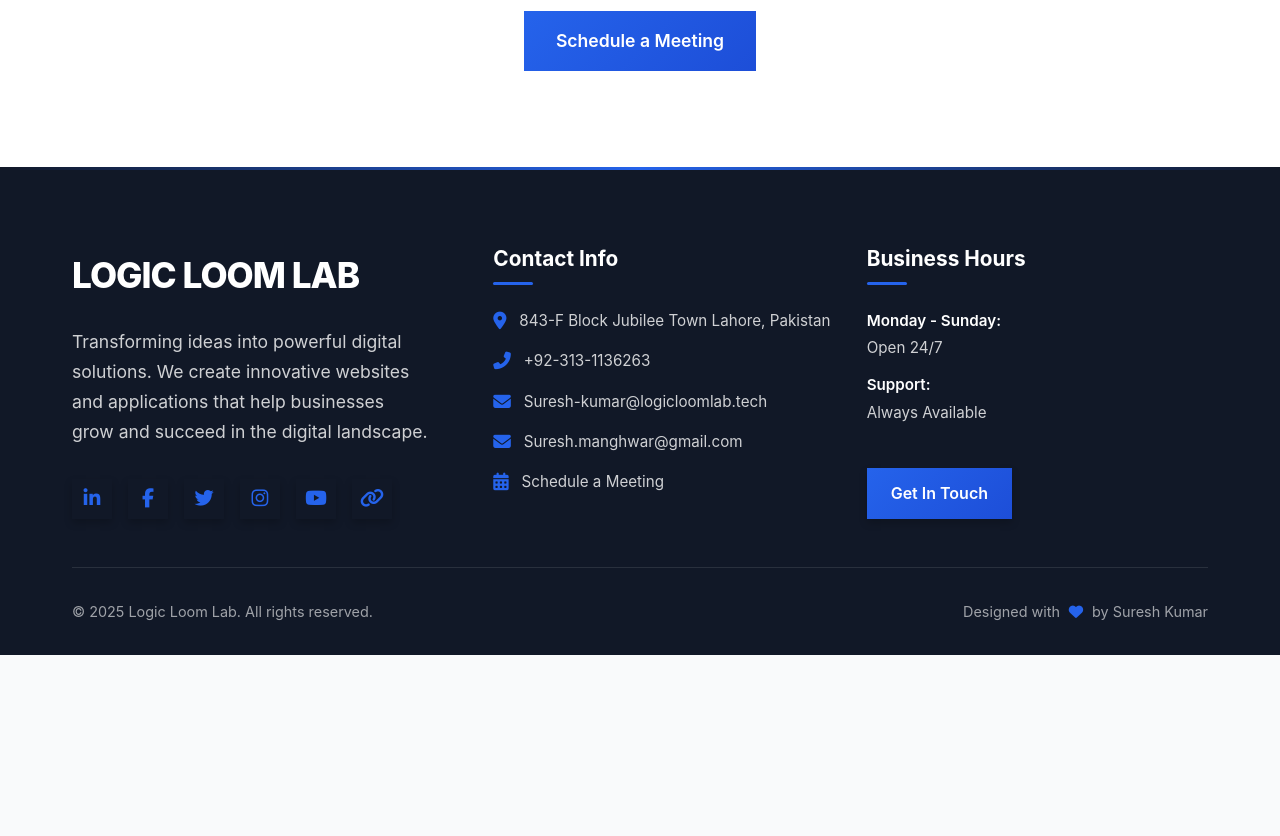
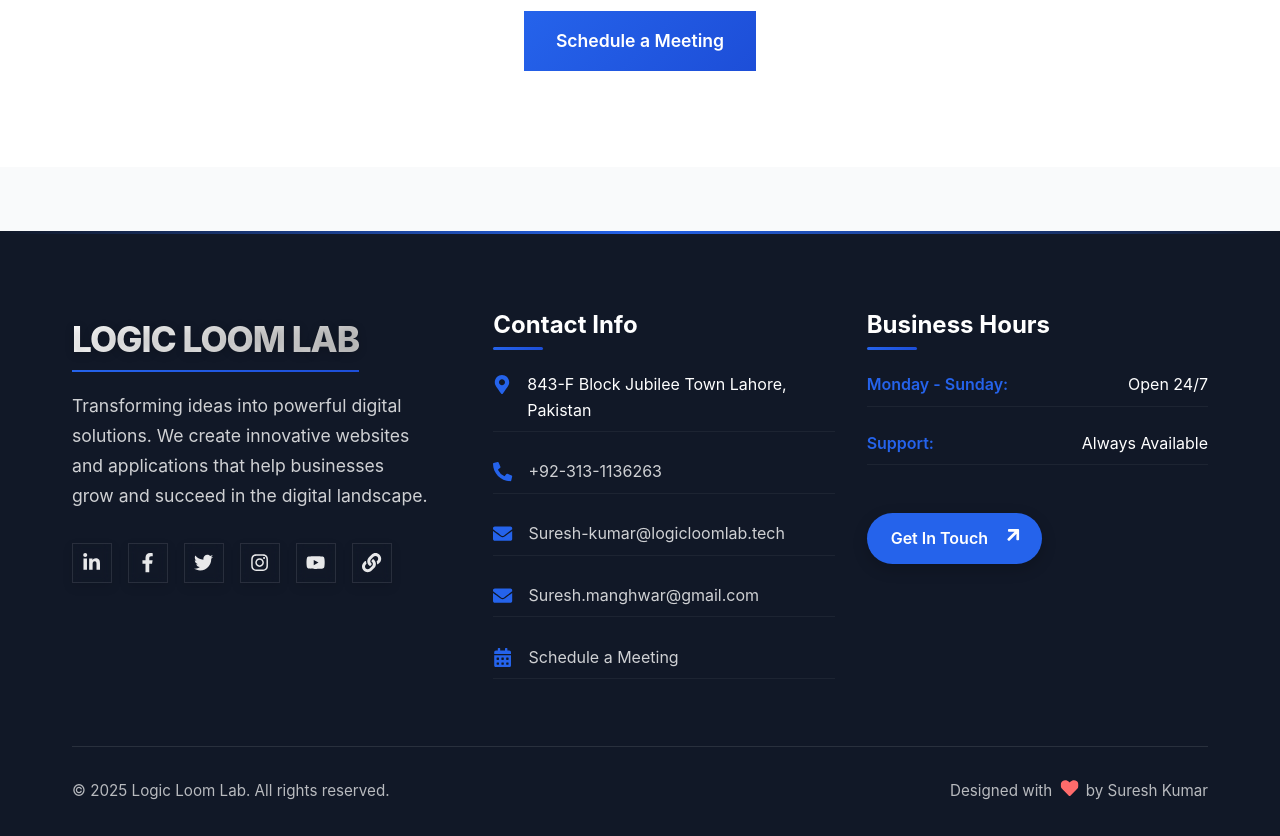
Before and after one commit to Suresh-cs-q/LOGIC-LOOM-WEBSITE, a React (Vite) app: page /contact in a window 1280 px wide. Shown: the part 2200-3036 px from the top of the page. Before the commit the page ends 2855 px from the top, so only its background shows below. Built offline with nearby package versions, Linux system fonts and the light colour scheme.

Commit message:
Enhance footer with modern UI and animations

```diff
--- a/src/components/layout/Footer.css
+++ b/src/components/layout/Footer.css
@@ -4,6 +4,25 @@
   padding: 5rem 0 2rem;
   position: relative;
   overflow: hidden;
+  margin-top: 4rem;
+}
+
+.footer-wave {
+  position: absolute;
+  top: -100px;
+  left: 0;
+  width: 100%;
+  height: 100px;
+  overflow: hidden;
+  line-height: 0;
+  transform: rotate(180deg);
+}
+
+.footer-wave svg {
+  position: relative;
+  display: block;
+  width: calc(100% + 1.3px);
+  height: 100px;
 }
 
 .footer::before {
@@ -19,6 +38,7 @@
     var(--primary-color),
     transparent
   );
+  z-index: 2;
 }
 
 .footer::after {
@@ -63,24 +83,19 @@
   letter-spacing: -1px;
   display: inline-block;
   position: relative;
+  background: linear-gradient(to right, #ffffff, #cccccc);
+  -webkit-background-clip: text;
+  background-clip: text;
+  -webkit-text-fill-color: transparent;
+  text-shadow: 0 2px 10px rgba(0, 0, 0, 0.2);
 }
 
-.footer-logo::after {
-  content: '';
+.logo-underline {
   position: absolute;
   bottom: -5px;
   left: 0;
-  width: 100%;
   height: 2px;
   background: var(--gradient-primary);
-  transform: scaleX(0);
-  transform-origin: right;
-  transition: transform 0.4s ease;
-}
-
-.footer-logo:hover::after {
-  transform: scaleX(1);
-  transform-origin: left;
 }
 
 .footer-description {
@@ -99,17 +114,19 @@
 .social-link {
   width: 40px;
   height: 40px;
+  border-radius: 50%;
   background: rgba(255, 255, 255, 0.1);
-  border-radius: 50%;
   display: flex;
   align-items: center;
   justify-content: center;
   color: var(--white);
   text-decoration: none;
-  transition: var(--transition-normal);
   position: relative;
   overflow: hidden;
-  box-shadow: 0 4px 8px rgba(0, 0, 0, 0.2);
+  transition: all 0.3s ease;
+  border: 1px solid rgba(255, 255, 255, 0.1);
+  backdrop-filter: blur(5px);
+  box-shadow: 0 4px 10px rgba(0, 0, 0, 0.1);
 }
 
 .social-link::before {
@@ -122,26 +139,27 @@
   background: var(--gradient-primary);
   opacity: 0;
   transition: opacity 0.3s ease;
+  z-index: -1;
 }
 
 .social-link:hover {
   transform: translateY(-5px);
-  box-shadow: 0 6px 12px rgba(0, 0, 0, 0.3);
+  box-shadow: 0 8px 20px rgba(0, 0, 0, 0.2);
 }
 
 .social-link:hover::before {
   opacity: 1;
 }
 
-.social-link i {
+.social-link svg {
   font-size: 1.2rem;
-  position: relative;
-  z-index: 1;
-  transition: transform 0.3s ease;
+  transition: all 0.3s ease;
+  color: rgba(255, 255, 255, 0.9);
 }
 
-.social-link:hover i {
+.social-link:hover svg {
   transform: scale(1.2);
+  color: var(--white);
 }
 
 /* Links Section */
@@ -157,110 +175,54 @@
 }
 
 .footer-title {
-  font-size: 1.3rem;
+  font-size: 1.5rem;
   font-weight: 700;
   color: var(--white);
   margin-bottom: 1.5rem;
   position: relative;
-  padding-bottom: 0.8rem;
+  display: inline-block;
 }
 
-.footer-title::after {
-  content: '';
+.title-underline {
   position: absolute;
-  bottom: 0;
+  bottom: -10px;
   left: 0;
-  width: 40px;
   height: 3px;
-  background: var(--primary-color);
-  border-radius: var(--border-radius-full);
+  background: var(--gradient-primary);
+  border-radius: 3px;
 }
 
-/* Menu Links */
-.footer-menu {
-  list-style: none;
-  padding: 0;
-  margin: 0;
-  display: flex;
-  flex-direction: column;
-  gap: 0.8rem;
-}
-
-.footer-menu li {
-  position: relative;
-  padding-left: 0;
-  transition: var(--transition-normal);
-}
-
-.footer-menu li:hover {
-  padding-left: 8px;
-}
-
-.footer-menu a {
-  color: rgba(255, 255, 255, 0.8);
-  text-decoration: none;
-  font-size: 1rem;
-  transition: var(--transition-normal);
-  display: inline-block;
-  position: relative;
-}
-
-.footer-menu a::after {
-  content: '';
-  position: absolute;
-  bottom: -2px;
-  left: 0;
-  width: 100%;
-  height: 1px;
-  background: var(--primary-color);
-  transform: scaleX(0);
-  transform-origin: right;
-  transition: transform 0.3s ease;
-}
-
-.footer-menu a:hover {
-  color: var(--primary-color);
-}
-
-.footer-menu a:hover::after {
-  transform: scaleX(1);
-  transform-origin: left;
-}
-
-/* Contact Info */
+/* Contact List */
 .footer-contact {
   list-style: none;
   padding: 0;
   margin: 0;
-  display: flex;
-  flex-direction: column;
-  gap: 1rem;
 }
 
 .footer-contact li {
   display: flex;
   align-items: flex-start;
-  gap: 0.8rem;
-  color: rgba(255, 255, 255, 0.8);
-  font-size: 0.95rem;
-  transition: var(--transition-normal);
+  margin-bottom: 1.2rem;
+  padding: 0.5rem 0;
+  transition: all 0.3s ease;
+  border-bottom: 1px solid rgba(255, 255, 255, 0.05);
 }
 
 .footer-contact li:hover {
-  color: var(--white);
   transform: translateX(5px);
 }
 
-.footer-contact i {
+.footer-icon {
   color: var(--primary-color);
-  font-size: 1.1rem;
-  margin-top: 3px;
+  font-size: 1.2rem;
+  margin-right: 1rem;
+  margin-top: 0.2rem;
 }
 
 .footer-contact a {
-  color: inherit;
+  color: rgba(255, 255, 255, 0.8);
   text-decoration: none;
-  transition: color 0.3s ease;
+  transition: all 0.3s ease;
   position: relative;
   display: inline-block;
 }
@@ -270,91 +232,138 @@
   position: absolute;
   bottom: -2px;
   left: 0;
-  width: 100%;
+  width: 0;
   height: 1px;
   background: var(--primary-color);
-  transform: scaleX(0);
-  transform-origin: right;
-  transition: transform 0.3s ease;
+  transition: width 0.3s ease;
 }
 
 .footer-contact a:hover {
-  color: var(--primary-color);
+  color: var(--white);
 }
 
 .footer-contact a:hover::after {
-  transform: scaleX(1);
-  transform-origin: left;
+  width: 100%;
 }
 
-/* Business Hours */
+/* Hours List */
 .footer-hours {
   list-style: none;
   padding: 0;
-  margin: 0 0 1.5rem;
-  display: flex;
-  flex-direction: column;
-  gap: 0.8rem;
+  margin: 0;
 }
 
 .footer-hours li {
   display: flex;
-  flex-direction: column;
-  color: rgba(255, 255, 255, 0.8);
-  font-size: 0.95rem;
+  justify-content: space-between;
+  margin-bottom: 1rem;
+  padding: 0.5rem 0;
+  border-bottom: 1px solid rgba(255, 255, 255, 0.05);
 }
 
 .footer-hours .day {
   font-weight: 600;
-  color: var(--white);
-  margin-bottom: 0.2rem;
+  color: var(--primary-color);
 }
 
+/* CTA Button */
 .footer-cta {
-  margin-top: auto;
+  margin-top: 2rem;
 }
 
 .footer-cta-button {
-  display: inline-block;
+  display: inline-flex;
+  align-items: center;
+  gap: 0.75rem;
   padding: 0.8rem 1.5rem;
-  background: var(--gradient-primary);
+  background: var(--primary-color);
   color: var(--white);
   text-decoration: none;
-  border-radius: var(--border-radius);
+  border-radius: 50px;
   font-weight: 600;
-  transition: var(--transition-normal);
-  box-shadow: 0 4px 8px rgba(0, 0, 0, 0.2);
+  transition: all 0.3s ease;
+  box-shadow: 0 5px 15px rgba(0, 0, 0, 0.2);
+  position: relative;
+  overflow: hidden;
+}
+
+.footer-cta-button::before {
+  content: '';
+  position: absolute;
+  top: 0;
+  left: -100%;
+  width: 100%;
+  height: 100%;
+  background: linear-gradient(90deg, transparent, rgba(255, 255, 255, 0.2), transparent);
+  transition: all 0.6s ease;
 }
 
 .footer-cta-button:hover {
-  transform: translateY(-3px);
-  box-shadow: 0 6px 12px rgba(0, 0, 0, 0.3);
+  transform: translateY(-5px);
+  box-shadow: 0 10px 25px rgba(0, 0, 0, 0.3);
+  background: var(--primary-dark, #0056b3);
+}
+
+.footer-cta-button:hover::before {
+  left: 100%;
+}
+
+.cta-icon {
+  font-size: 0.9rem;
+  transform: rotate(45deg);
 }
 
 /* Footer Bottom */
 .footer-bottom {
+  border-top: 1px solid rgba(255, 255, 255, 0.1);
   padding-top: 2rem;
-  border-top: 1px solid rgba(255, 255, 255, 0.1);
   display: flex;
   justify-content: space-between;
   align-items: center;
-  color: rgba(255, 255, 255, 0.6);
-  font-size: 0.9rem;
+  flex-wrap: wrap;
+  gap: 1rem;
 }
 
 .footer-bottom p {
-  margin: 0;
+  color: rgba(255, 255, 255, 0.7);
+  font-size: 0.95rem;
 }
 
-.footer-bottom .fas.fa-heart {
-  color: var(--primary-color);
+.heart-icon {
+  color: #ff6b6b;
   margin: 0 0.3rem;
 }
 
-/* Responsive Styles */
+/* Scroll to Top Button */
+.scroll-to-top {
+  position: fixed;
+  bottom: 30px;
+  right: 30px;
+  width: 50px;
+  height: 50px;
+  border-radius: 50%;
+  background: var(--primary-color);
+  color: var(--white);
+  display: flex;
+  align-items: center;
+  justify-content: center;
+  cursor: pointer;
+  border: none;
+  box-shadow: 0 5px 15px rgba(0, 0, 0, 0.2);
+  z-index: 100;
+  transition: all 0.3s ease;
+}
+
+.scroll-to-top:hover {
+  background: var(--primary-dark, #0056b3);
+  transform: translateY(-5px);
+  box-shadow: 0 10px 25px rgba(0, 0, 0, 0.3);
+}
+
+/* Media Queries */
 @media screen and (max-width: 1200px) {
   .footer-top {
-    grid-template-columns: 1fr 1.5fr;
+    gap: 3rem;
   }
 }
 
@@ -365,22 +374,19 @@
   }
 
   .footer-branding {
-    text-align: center;
-    align-items: center;
+    max-width: 600px;
   }
 
-  .footer-title::after {
-    left: 50%;
-    transform: translateX(-50%);
+  .title-underline {
+    width: 50px !important;
   }
 
   .footer-social {
-    justify-content: center;
+    margin-bottom: 1rem;
   }
 
   .footer-links {
     grid-template-columns: repeat(2, 1fr);
-    gap: 3rem;
   }
 }
 
@@ -391,37 +397,37 @@
 
   .footer-links {
     grid-template-columns: 1fr;
-    gap: 2.5rem;
+    gap: 2rem;
   }
 
   .footer-title {
-    text-align: center;
+    font-size: 1.3rem;
   }
 
   .footer-contact {
-    align-items: center;
+    margin-bottom: 2rem;
   }
 
   .footer-contact li {
-    justify-content: center;
+    margin-bottom: 1rem;
   }
 
   .footer-hours {
-    align-items: center;
+    margin-bottom: 2rem;
   }
 
   .footer-hours li {
-    align-items: center;
+    margin-bottom: 0.8rem;
   }
 
   .footer-cta {
-    text-align: center;
+    margin-top: 1rem;
   }
 
   .footer-bottom {
     flex-direction: column;
-    gap: 1rem;
     text-align: center;
+    gap: 0.5rem;
   }
 }
 
@@ -445,6 +451,18 @@
   .footer-contact li,
   .footer-menu a,
   .footer-hours li {
-    font-size: 0.9rem;
+    font-size: 0.95rem;
+  }
+
+  .footer-cta-button {
+    width: 100%;
+    justify-content: center;
+  }
+
+  .scroll-to-top {
+    width: 40px;
+    height: 40px;
+    bottom: 20px;
+    right: 20px;
   }
 }
--- a/src/components/layout/Footer.jsx
+++ b/src/components/layout/Footer.jsx
@@ -1,96 +1,341 @@
 import { Link } from 'react-router-dom';
+import { motion } from 'framer-motion';
+import { FaLinkedinIn, FaFacebookF, FaTwitter, FaInstagram, FaYoutube, FaLink,
+         FaMapMarkerAlt, FaPhoneAlt, FaEnvelope, FaCalendarAlt, FaHeart, FaArrowUp } from 'react-icons/fa';
 import './Footer.css';
+import { useState, useEffect } from 'react';
 
 const Footer = () => {
   const currentYear = new Date().getFullYear();
+  const [showScrollTop, setShowScrollTop] = useState(false);
+
+  useEffect(() => {
+    const handleScroll = () => {
+      if (window.scrollY > 500) {
+        setShowScrollTop(true);
+      } else {
+        setShowScrollTop(false);
+      }
+    };
+
+    window.addEventListener('scroll', handleScroll);
+    return () => window.removeEventListener('scroll', handleScroll);
+  }, []);
+
+  const scrollToTop = () => {
+    window.scrollTo({
+      top: 0,
+      behavior: 'smooth'
+    });
+  };
+
+  const containerVariants = {
+    hidden: { opacity: 0 },
+    visible: {
+      opacity: 1,
+      transition: {
+        staggerChildren: 0.1,
+        delayChildren: 0.3
+      }
+    }
+  };
+
+  const itemVariants = {
+    hidden: { y: 20, opacity: 0 },
+    visible: {
+      y: 0,
+      opacity: 1,
+      transition: { duration: 0.6, ease: "easeOut" }
+    }
+  };
+
+  const socialVariants = {
+    hidden: { scale: 0, opacity: 0 },
+    visible: i => ({
+      scale: 1,
+      opacity: 1,
+      transition: {
+        delay: 0.5 + (i * 0.1),
+        duration: 0.5,
+        type: "spring",
+        stiffness: 200
+      }
+    })
+  };
 
   return (
     <footer className="footer">
-      <div className="footer-container">
-        <div className="footer-top">
-          <div className="footer-branding">
-            <Link to="/" className="footer-logo">
-              LOGIC LOOM LAB
-            </Link>
-            <p className="footer-description">
+      <div className="footer-wave">
+        <svg xmlns="http://www.w3.org/2000/svg" viewBox="0 0 1440 320">
+          <path fill="#121212" fillOpacity="1" d="M0,288L48,272C96,256,192,224,288,213.3C384,203,480,213,576,229.3C672,245,768,267,864,261.3C960,256,1056,224,1152,208C1248,192,1344,192,1392,192L1440,192L1440,320L1392,320C1344,320,1248,320,1152,320C1056,320,960,320,864,320C768,320,672,320,576,320C480,320,384,320,288,320C192,320,96,320,48,320L0,320Z"></path>
+        </svg>
+      </div>
+
+      <motion.div
+        className="footer-container"
+        variants={containerVariants}
+        initial="hidden"
+        whileInView="visible"
+        viewport={{ once: true, amount: 0.1 }}
+      >
+        <motion.div className="footer-top" variants={itemVariants}>
+          <motion.div className="footer-branding" variants={itemVariants}>
+            <motion.div variants={itemVariants}>
+              <Link to="/" className="footer-logo">
+                LOGIC LOOM LAB
+                <motion.span
+                  className="logo-underline"
+                  initial={{ width: 0 }}
+                  animate={{ width: "100%" }}
+                  transition={{ duration: 1, delay: 1 }}
+                />
+              </Link>
+            </motion.div>
+
+            <motion.p className="footer-description" variants={itemVariants}>
               Transforming ideas into powerful digital solutions. We create innovative websites and applications
               that help businesses grow and succeed in the digital landscape.
-            </p>
-            <div className="footer-social">
-              <a href="https://www.linkedin.com/company/logic-loom-lab/?viewAsMember=true" className="social-link" target="_blank" rel="noopener noreferrer" title="LinkedIn">
-                <i className="fab fa-linkedin-in"></i>
-              </a>
-              <a href="https://www.facebook.com/logicloomlab" className="social-link" target="_blank" rel="noopener noreferrer" title="Facebook">
-                <i className="fab fa-facebook-f"></i>
-              </a>
-              <a href="https://x.com/Logic_Loom_Lab" className="social-link" target="_blank" rel="noopener noreferrer" title="X (Twitter)">
-                <i className="fab fa-twitter"></i>
-              </a>
-              <a href="https://www.instagram.com/Logic_Loom_Lab" className="social-link" target="_blank" rel="noopener noreferrer" title="Instagram">
-                <i className="fab fa-instagram"></i>
-              </a>
-              <a href="https://www.youtube.com/@Logic_loom_Lab" className="social-link" target="_blank" rel="noopener noreferrer" title="YouTube">
-                <i className="fab fa-youtube"></i>
-              </a>
-              <a href="https://linktr.ee/Logic_Loom_lab" className="social-link" target="_blank" rel="noopener noreferrer" title="Linktree">
-                <i className="fas fa-link"></i>
-              </a>
-            </div>
-          </div>
+            </motion.p>
 
-          <div className="footer-links">
-            <div className="footer-links-column">
-              <h3 className="footer-title">Contact Info</h3>
-              <ul className="footer-contact">
-                <li>
-                  <i className="fas fa-map-marker-alt"></i>
+            <motion.div className="footer-social" variants={itemVariants}>
+              <motion.a
+                href="https://www.linkedin.com/company/logic-loom-lab/?viewAsMember=true"
+                className="social-link"
+                target="_blank"
+                rel="noopener noreferrer"
+                title="LinkedIn"
+                custom={0}
+                variants={socialVariants}
+                whileHover={{ y: -5, scale: 1.1 }}
+                whileTap={{ scale: 0.9 }}
+              >
+                <FaLinkedinIn />
+              </motion.a>
+
+              <motion.a
+                href="https://www.facebook.com/logicloomlab"
+                className="social-link"
+                target="_blank"
+                rel="noopener noreferrer"
+                title="Facebook"
+                custom={1}
+                variants={socialVariants}
+                whileHover={{ y: -5, scale: 1.1 }}
+                whileTap={{ scale: 0.9 }}
+              >
+                <FaFacebookF />
+              </motion.a>
+
+              <motion.a
+                href="https://x.com/Logic_Loom_Lab"
+                className="social-link"
+                target="_blank"
+                rel="noopener noreferrer"
+                title="X (Twitter)"
+                custom={2}
+                variants={socialVariants}
+                whileHover={{ y: -5, scale: 1.1 }}
+                whileTap={{ scale: 0.9 }}
+              >
+                <FaTwitter />
+              </motion.a>
+
+              <motion.a
+                href="https://www.instagram.com/Logic_Loom_Lab"
+                className="social-link"
+                target="_blank"
+                rel="noopener noreferrer"
+                title="Instagram"
+                custom={3}
+                variants={socialVariants}
+                whileHover={{ y: -5, scale: 1.1 }}
+                whileTap={{ scale: 0.9 }}
+              >
+                <FaInstagram />
+              </motion.a>
+
+              <motion.a
+                href="https://www.youtube.com/@Logic_loom_Lab"
+                className="social-link"
+                target="_blank"
+                rel="noopener noreferrer"
+                title="YouTube"
+                custom={4}
+                variants={socialVariants}
+                whileHover={{ y: -5, scale: 1.1 }}
+                whileTap={{ scale: 0.9 }}
+              >
+                <FaYoutube />
+              </motion.a>
+
+              <motion.a
+                href="https://linktr.ee/Logic_Loom_lab"
+                className="social-link"
+                target="_blank"
+                rel="noopener noreferrer"
+                title="Linktree"
+                custom={5}
+                variants={socialVariants}
+                whileHover={{ y: -5, scale: 1.1 }}
+                whileTap={{ scale: 0.9 }}
+              >
+                <FaLink />
+              </motion.a>
+            </motion.div>
+          </motion.div>
+
+          <motion.div className="footer-links" variants={itemVariants}>
+            <motion.div className="footer-links-column" variants={itemVariants}>
+              <motion.h3 className="footer-title" variants={itemVariants}>
+                Contact Info
+                <motion.span
+                  className="title-underline"
+                  initial={{ width: 0 }}
+                  animate={{ width: "50px" }}
+                  transition={{ duration: 0.8, delay: 1.2 }}
+                />
+              </motion.h3>
+
+              <motion.ul className="footer-contact" variants={containerVariants}>
+                <motion.li
+                  variants={itemVariants}
+                  whileHover={{ x: 5, transition: { duration: 0.2 } }}
+                >
+                  <FaMapMarkerAlt className="footer-icon" />
                   <span>843-F Block Jubilee Town Lahore, Pakistan</span>
-                </li>
-                <li>
-                  <i className="fas fa-phone-alt"></i>
+                </motion.li>
+
+                <motion.li
+                  variants={itemVariants}
+                  whileHover={{ x: 5, transition: { duration: 0.2 } }}
+                >
+                  <FaPhoneAlt className="footer-icon" />
                   <a href="tel:+923131136263">+92-313-1136263</a>
-                </li>
-                <li>
-                  <i className="fas fa-envelope"></i>
+                </motion.li>
+
+                <motion.li
+                  variants={itemVariants}
+                  whileHover={{ x: 5, transition: { duration: 0.2 } }}
+                >
+                  <FaEnvelope className="footer-icon" />
                   <a href="mailto:Suresh-kumar@logicloomlab.tech">Suresh-kumar@logicloomlab.tech</a>
-                </li>
-                <li>
-                  <i className="fas fa-envelope"></i>
+                </motion.li>
+
+                <motion.li
+                  variants={itemVariants}
+                  whileHover={{ x: 5, transition: { duration: 0.2 } }}
+                >
+                  <FaEnvelope className="footer-icon" />
                   <a href="mailto:Suresh.manghwar@gmail.com">Suresh.manghwar@gmail.com</a>
-                </li>
-                <li>
-                  <i className="fas fa-calendar-alt"></i>
+                </motion.li>
+
+                <motion.li
+                  variants={itemVariants}
+                  whileHover={{ x: 5, transition: { duration: 0.2 } }}
+                >
+                  <FaCalendarAlt className="footer-icon" />
                   <a href="https://calendly.com/logicloomlab1/30min" target="_blank" rel="noopener noreferrer">
                     Schedule a Meeting
                   </a>
-                </li>
-              </ul>
-            </div>
+                </motion.li>
+              </motion.ul>
+            </motion.div>
 
-            <div className="footer-links-column">
-              <h3 className="footer-title">Business Hours</h3>
-              <ul className="footer-hours">
-                <li>
+            <motion.div className="footer-links-column" variants={itemVariants}>
+              <motion.h3 className="footer-title" variants={itemVariants}>
+                Business Hours
+                <motion.span
+                  className="title-underline"
+                  initial={{ width: 0 }}
+                  animate={{ width: "50px" }}
+                  transition={{ duration: 0.8, delay: 1.2 }}
+                />
+              </motion.h3>
+
+              <motion.ul className="footer-hours" variants={containerVariants}>
+                <motion.li variants={itemVariants}>
                   <span className="day">Monday - Sunday:</span>
                   <span className="hours">Open 24/7</span>
-                </li>
-                <li>
+                </motion.li>
+
+                <motion.li variants={itemVariants}>
                   <span className="day">Support:</span>
                   <span className="hours">Always Available</span>
-                </li>
-              </ul>
-              <div className="footer-cta">
-                <Link to="/contact" className="footer-cta-button">Get In Touch</Link>
-              </div>
-            </div>
-          </div>
-        </div>
+                </motion.li>
+              </motion.ul>
 
-        <div className="footer-bottom">
-          <p>© {currentYear} Logic Loom Lab. All rights reserved.</p>
-          <p>Designed with <i className="fas fa-heart"></i> by Suresh Kumar</p>
-        </div>
-      </div>
+              <motion.div
+                className="footer-cta"
+                variants={itemVariants}
+                whileHover={{ scale: 1.05 }}
+                whileTap={{ scale: 0.95 }}
+              >
+                <Link to="/contact" className="footer-cta-button">
+                  Get In Touch
+                  <motion.span
+                    animate={{ x: [0, 5, 0] }}
+                    transition={{ repeat: Infinity, duration: 1.5 }}
+                  >
+                    <FaArrowUp className="cta-icon" />
+                  </motion.span>
+                </Link>
+              </motion.div>
+            </motion.div>
+          </motion.div>
+        </motion.div>
+
+        <motion.div
+          className="footer-bottom"
+          variants={itemVariants}
+          initial={{ opacity: 0 }}
+          animate={{ opacity: 1 }}
+          transition={{ delay: 1.5, duration: 0.8 }}
+        >
+          <motion.p
+            initial={{ opacity: 0 }}
+            animate={{ opacity: 1 }}
+            transition={{ delay: 1.7, duration: 0.8 }}
+          >
+            © {currentYear} Logic Loom Lab. All rights reserved.
+          </motion.p>
+
+          <motion.p
+            initial={{ opacity: 0 }}
+            animate={{ opacity: 1 }}
+            transition={{ delay: 1.9, duration: 0.8 }}
+          >
+            Designed with{' '}
+            <motion.span
+              animate={{
+                scale: [1, 1.2, 1],
+                color: ['#ff6b6b', '#f06595', '#ff6b6b']
+              }}
+              transition={{
+                repeat: Infinity,
+                duration: 1.5
+              }}
+              style={{ display: 'inline-block' }}
+            >
+              <FaHeart className="heart-icon" />
+            </motion.span>
+            {' '}by Suresh Kumar
+          </motion.p>
+        </motion.div>
+      </motion.div>
+
+      {showScrollTop && (
+        <motion.button
+          className="scroll-to-top"
+          onClick={scrollToTop}
+          initial={{ opacity: 0, y: 20 }}
+          animate={{ opacity: 1, y: 0 }}
+          exit={{ opacity: 0, y: 20 }}
+          whileHover={{ scale: 1.1 }}
+          whileTap={{ scale: 0.9 }}
+        >
+          <FaArrowUp />
+        </motion.button>
+      )}
     </footer>
   );
 };
```
